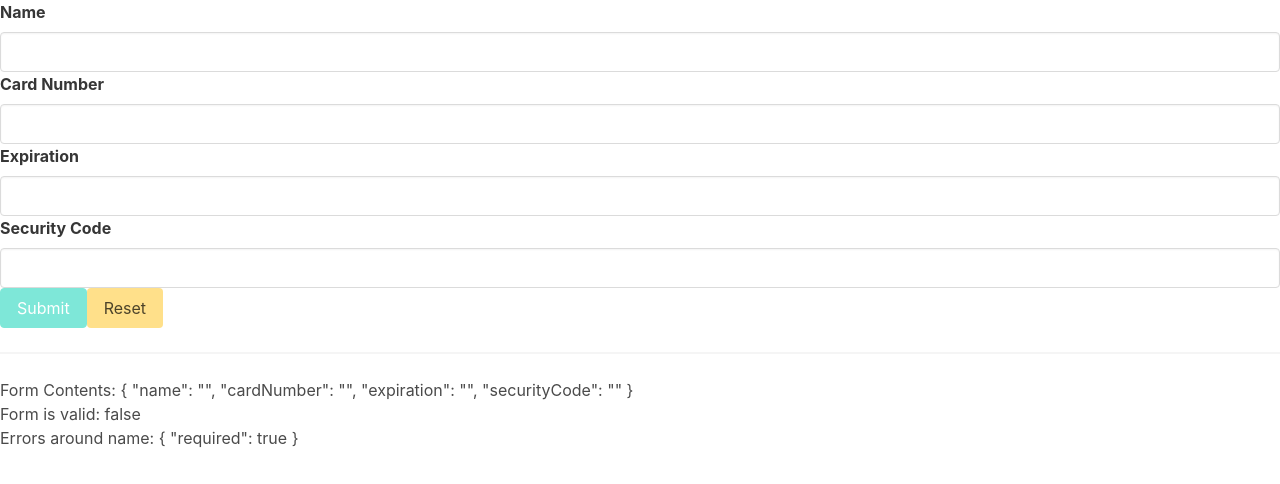
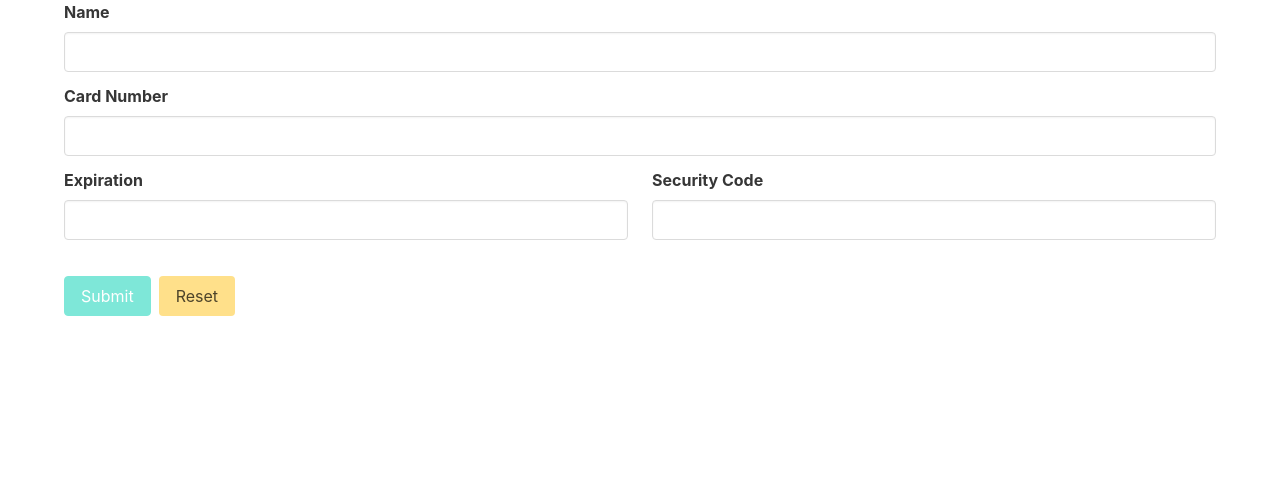
Before and after one commit to mczekajski/angular-exercise-5, an Angular app: page / in a window 1280 px wide. Shown: the top 484 px of the page. Built offline with nearby package versions, Linux system fonts and the light colour scheme; what ngx-mask would draw is missing.

Commit message:
Add some styling

```diff
--- a/src/app/app.component.html
+++ b/src/app/app.component.html
@@ -1 +1,3 @@
-<app-card-form></app-card-form>
+<div class="container">
+    <app-card-form></app-card-form>
+</div>
--- a/src/app/card-form/card-form.component.html
+++ b/src/app/card-form/card-form.component.html
@@ -1,14 +1,40 @@
 <form [formGroup]="cardForm" (ngSubmit)="onSubmit()">
   <app-input label="Name" [control]="cardForm.get('name')"></app-input>
-  <app-input label="Card Number" [control]="cardForm.get('cardNumber')"></app-input>
-  <app-input label="Expiration" [control]="cardForm.get('expiration')"></app-input>
-  <app-input label="Security Code" [control]="cardForm.get('securityCode')"></app-input>
-  <button class="button is-primary" [disabled]="cardForm.invalid" type="submit">Submit</button>
-  <button class="button is-warning" type="button" (click)="onResetClick()">Reset</button>
+  <app-input
+    label="Card Number"
+    [control]="cardForm.get('cardNumber')"
+  ></app-input>
+
+  <div class="columns">
+    <div class="column">
+      <app-input
+        label="Expiration"
+        [control]="cardForm.get('expiration')"
+      ></app-input>
+    </div>
+    <div class="column">
+      <app-input
+        label="Security Code"
+        [control]="cardForm.get('securityCode')"
+      ></app-input>
+    </div>
+  </div>
+  <div class="buttons">
+    <button
+      class="button is-primary"
+      [disabled]="cardForm.invalid"
+      type="submit"
+    >
+      Submit
+    </button>
+    <button class="button is-warning" type="button" (click)="onResetClick()">
+      Reset
+    </button>
+  </div>
 </form>
 
 <!-- For developing purpose: -->
-<hr />
+<!-- <hr />
 <div>Form Contents: {{ cardForm.value | json }}</div>
 <div>Form is valid: {{ cardForm.valid }}</div>
-<div>Errors around name: {{ cardForm.controls.name.errors | json }}</div>
+<div>Errors around name: {{ cardForm.controls.name.errors | json }}</div> -->
--- a/src/app/input/input.component.css
+++ b/src/app/input/input.component.css
@@ -0,0 +1,3 @@
+.field {
+    margin-bottom: 0.75rem;
+}
```
